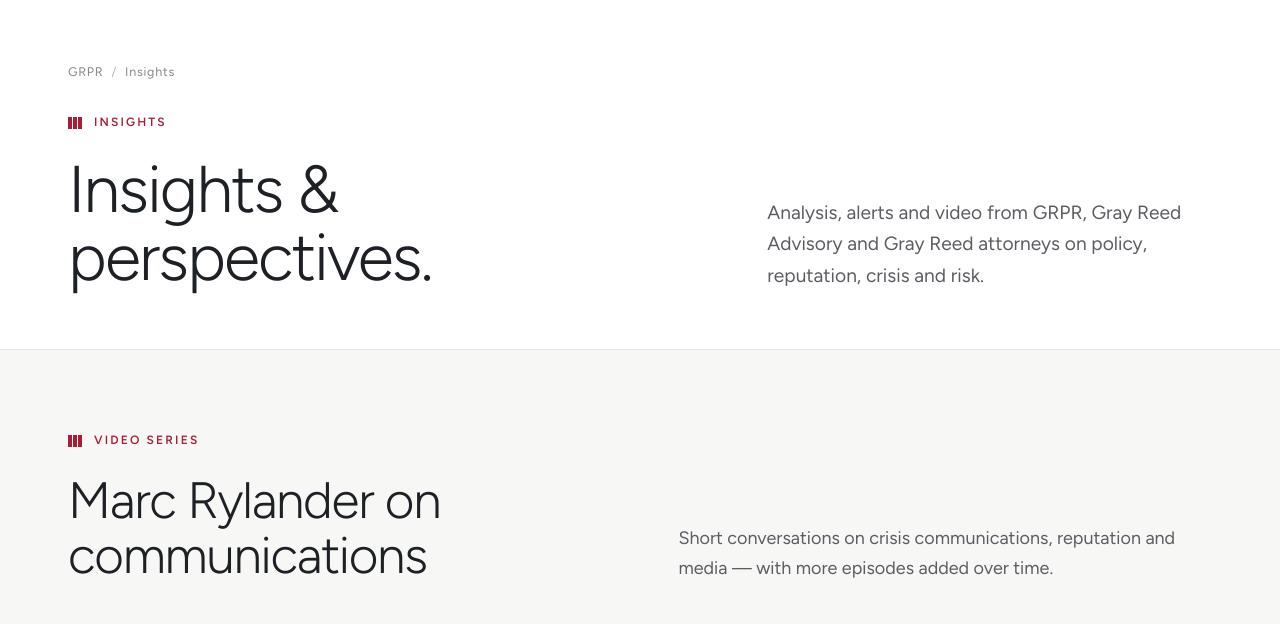
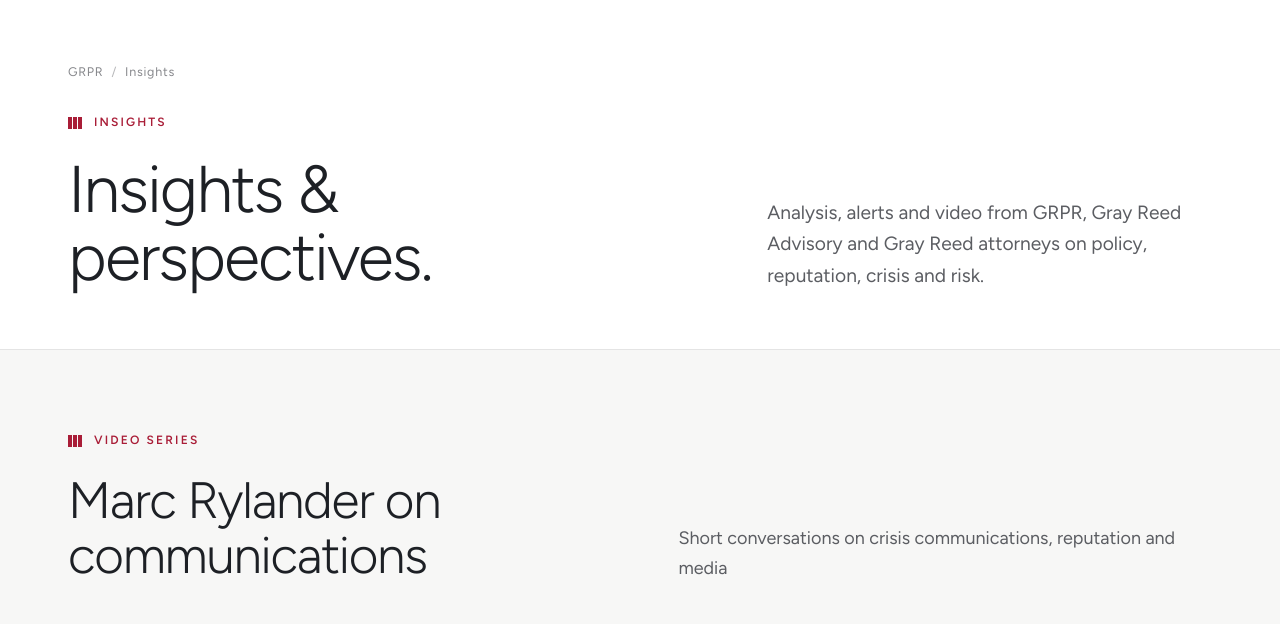
Before and after one commit to DACDConsulting/grpr-interim-preview, a website: page insights.html in a window 1280 px wide. Shown: the part 126-750 px from the top of the page. Drawn offline with Linux system fonts and the light colour scheme; grey boxes are pictures that could not be loaded.

Commit message:
Updated insights.html

```diff
--- a/insights.html
+++ b/insights.html
@@ -33,7 +33,7 @@
       <p class="lead">Analysis, alerts and video from GRPR, Gray Reed Advisory and Gray Reed attorneys on policy, reputation, crisis and risk.</p>
     </div>
   </div>
-</section><section class="section wash" id="videos"><div class="wrap"><div class="s-head"><div><div class="eyebrow">Video series</div><h2>Marc Rylander on communications</h2></div><p>Short conversations on crisis communications, reputation and media — with more episodes added over time.</p></div>
+</section><section class="section wash" id="videos"><div class="wrap"><div class="s-head"><div><div class="eyebrow">Video series</div><h2>Marc Rylander on communications</h2></div><p>Short conversations on crisis communications, reputation and media</p></div>
       <div class="ins-grid"><a class="ins-card reveal" href="video-rylander-01.html" data-tags="|Public Relations|Crisis|" data-type="Video">
       <div class="ins-thumb"><img src="https://i.ytimg.com/vi/hk5b_6rG5tk/hqdefault.jpg" alt=""><span class="play"></span></div><div class="ins-meta"><span class="ins-type">Video</span><span>September 29, 2026</span></div>
       <h3>It Always Hits on a Friday at 5</h3><p>Crisis does not wait for Monday morning — GRPR is a 24/7 shop that shows up, manages media, and gets statements out while the story is still being written.</p><div class="ins-by">Marc Rylander, Chief Communications Officer, GRPR</div><span class="ins-src">Watch <span class="arrow"></span></span></a><a class="ins-card reveal" href="video-rylander-02.html" data-tags="|Public Relations|Crisis|" data-type="Video">
```
